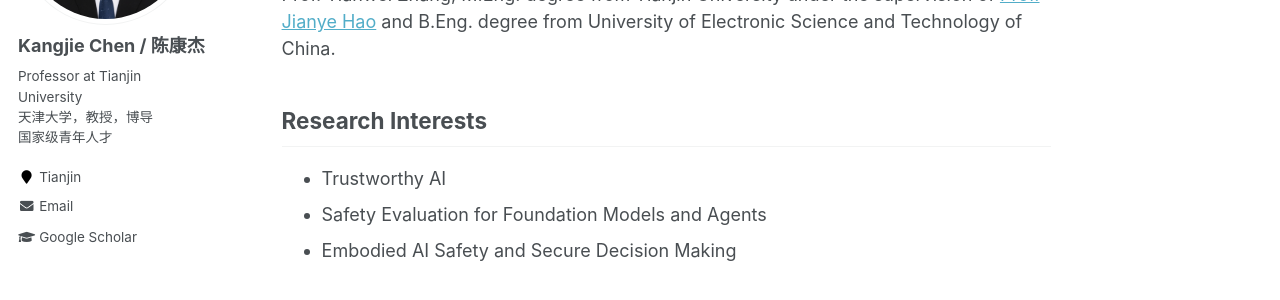
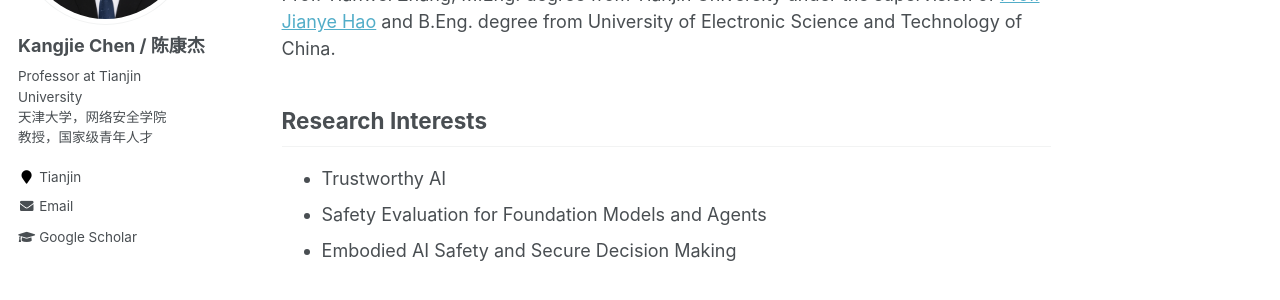
Before and after one commit to kangjie-chen/kangjie-chen.github.io, a Jekyll site: the page built from _pages/about.md, in a window 1280 px wide. Shown: the part 268-568 px from the top of the page. Built offline with Jekyll 4.4.1, drawn with Linux system fonts in a browser that asks for light colours.

Commit message:
Update _config.yml

```diff
--- a/_config.yml
+++ b/_config.yml
@@ -82,7 +82,7 @@ analytics:
 author:
   name             : "Kangjie Chen / 陈康杰"
   avatar           : "202506-square.jpg"
-  bio              : "Professor at Tianjin University <br> 天津大学，教授，博导 <br> 国家级青年人才"
+  bio              : "Professor at Tianjin University <br> 天津大学，网络安全学院 <br> 教授，国家级青年人才"
   location         : "Tianjin"
   employer         :
   pubmed           :
```
